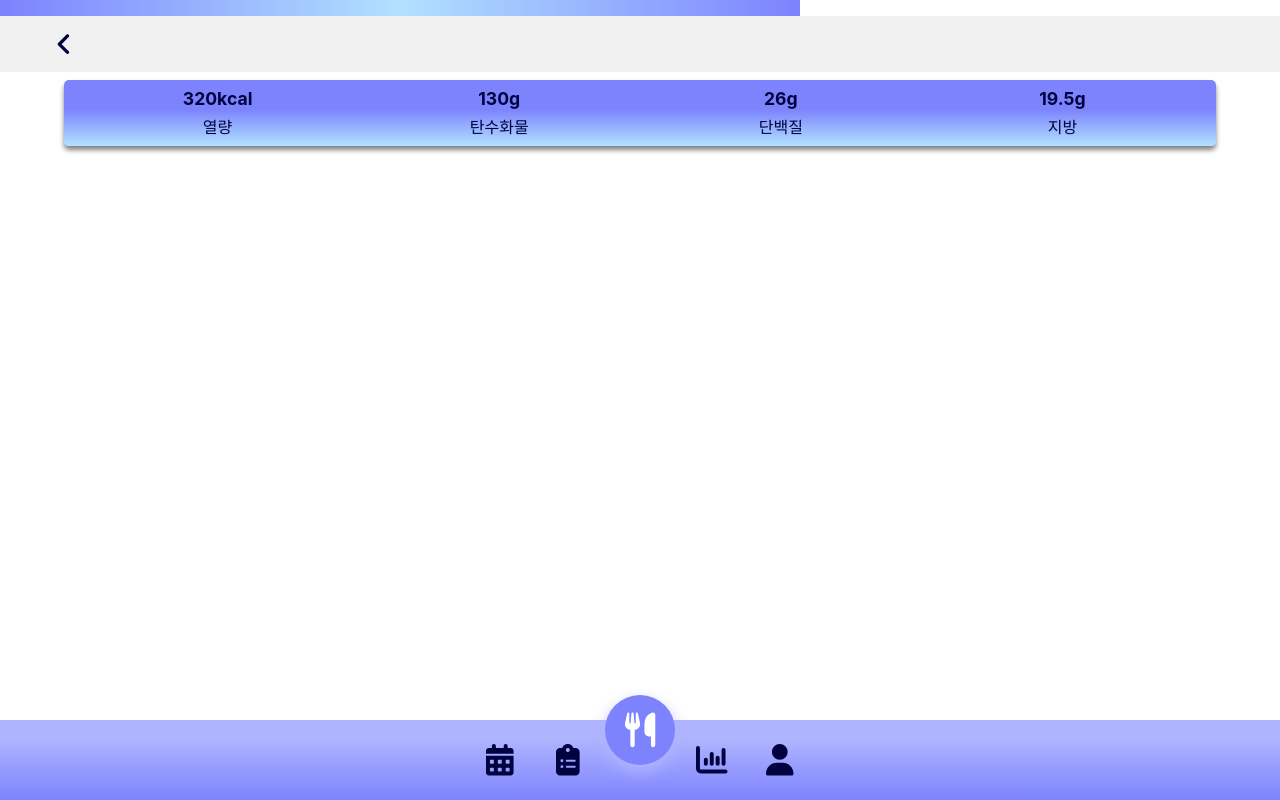
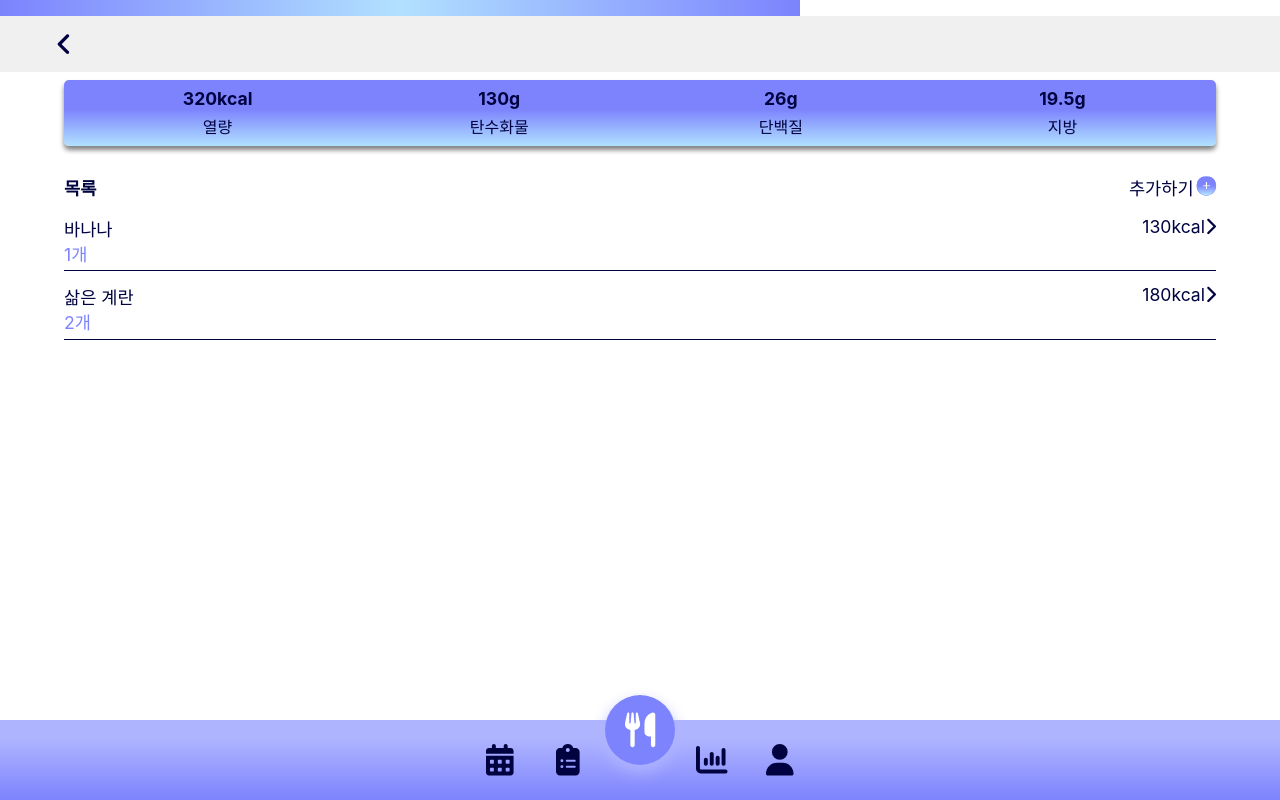
Before and after one commit to hallov012/Ease-EasyLose, a React (Create React App) app in the folder frontend/: page /main/meal/1 in a window 1280 px wide. Built offline with nearby package versions, Linux system fonts and the light colour scheme; a web font is replaced by a local one.

Commit message:
Feat: mainpage userFoodList template UserFoodList 템플릿

```diff
--- a/frontend/src/components/MainPage/MealCardItem/MealCardItem.js
+++ b/frontend/src/components/MainPage/MealCardItem/MealCardItem.js
@@ -12,7 +12,7 @@ function MealCardItem(props) {
     SNACK: "간식",
   }
   return (
-    <NavLink to={`/main/${props.meal.type}`}>
+    <NavLink to={`/main/meal/${props.meal.type}`}>
       <div className={`${classes.meal_item__box} box_shadow`}>
         <div className={classes.item__top}>
           <i className={`fa-solid ${data.icon}`}></i>
--- a/frontend/src/components/MainPage/MealCardList/MealCardList.js
+++ b/frontend/src/components/MainPage/MealCardList/MealCardList.js
@@ -9,7 +9,7 @@ function MealCardList() {
     { type: "DINNER", calorieSum: 0, icon: "fa-moon", percent: 0 },
     { type: "SNACK", calorieSum: 0, icon: "fa-cookie-bite", percent: 0 },
   ]
-  const mealCardList = meal.map((data) => <MealCardItem meal={data} />)
+  const mealCardList = meal.map((data, idx) => <MealCardItem meal={data} />)
   return <div className={classes.meal_card__area}>{mealCardList}</div>
 }
 export default MealCardList
--- /dev/null
+++ b/frontend/src/components/MainPage/UserFoodItem/UserFoodItem.js
@@ -0,0 +1,18 @@
+import classes from "./UserFoodItem.module.css"
+
+function UserFoodItem(props) {
+  const food = props.food
+  return (
+    <div className={classes.food_item}>
+      <div className={classes.top_area}>
+        <span>{food.name}</span>
+        <div className={classes.calorie_btn}>
+          <span>{food.calorie}kcal</span>
+          <i class="fa-solid fa-chevron-right"></i>
+        </div>
+      </div>
+      <div className={classes.food_cnt}>{food.cnt}개</div>
+    </div>
+  )
+}
+export default UserFoodItem
--- /dev/null
+++ b/frontend/src/components/MainPage/UserFoodItem/UserFoodItem.module.css
@@ -0,0 +1,18 @@
+.food_item {
+  display: flex;
+  flex-direction: column;
+  align-items: flex-start;
+  border-bottom: solid 1px;
+  margin-bottom: 0.5rem;
+  padding: 0.3rem 0;
+}
+
+.top_area {
+  width: 100%;
+  display: flex;
+  justify-content: space-between;
+}
+
+.food_cnt {
+  color: var(--main-color);
+}
--- /dev/null
+++ b/frontend/src/components/MainPage/UserFoodList/UserFoodList.js
@@ -0,0 +1,27 @@
+import classes from "./UserFoodList.module.css"
+import UserFoodItem from "../UserFoodItem/UserFoodItem"
+
+function UserFoodList() {
+  const foodList = [
+    { name: "바나나", calorie: 130, cnt: 1 },
+    { name: "삶은 계란", calorie: 180, cnt: 2 },
+  ]
+
+  const foodComponent = foodList.map((data, idx) => (
+    <UserFoodItem food={data} />
+  ))
+
+  return (
+    <div className={classes.user_food_box}>
+      <div className={classes.top_area}>
+        <span className={classes.box_name}>목록</span>
+        <div className={classes.add_btn}>
+          <span>추가하기</span>
+          <i class="fa-solid fa-circle-plus"></i>
+        </div>
+      </div>
+      <div className={classes.food_list_box}>{foodComponent}</div>
+    </div>
+  )
+}
+export default UserFoodList
--- /dev/null
+++ b/frontend/src/components/MainPage/UserFoodList/UserFoodList.module.css
@@ -0,0 +1,28 @@
+.top_area {
+  display: flex;
+  justify-content: space-between;
+  margin: 1.8rem 0 0.7rem;
+}
+
+.box_name {
+  font-weight: bold;
+  font-size: 1.1rem;
+}
+
+.add_btn {
+  display: flex;
+  align-items: center;
+}
+
+.add_btn i {
+  -webkit-text-stroke: 0.5px var(--main-color);
+  -webkit-background-clip: text;
+  -webkit-text-fill-color: transparent;
+  background-image: linear-gradient(
+    180deg,
+    var(--main-color) 44%,
+    var(--light-color) 88%
+  );
+  font-size: 1.2rem;
+  margin-left: 0.2rem;
+}
--- a/frontend/src/components/MainPage/pages/DailySummaryPage.js
+++ b/frontend/src/components/MainPage/pages/DailySummaryPage.js
@@ -1,9 +1,9 @@
+import TopNav from "../../TopNav/TopNav"
 import MealSelectBtnList from "../MealSelectBtnList/MealSelectBtnList"
 import NutrientChart from "../NutrientChart/NutrientChart"
 import NutrientProgressGraph from "../NutrientProgressGraph/NutrientProgressGraph"
 import NutrientProgressBox from "../NutrientProgressBox/NutrientProgressBox"
 import UserInfo from "../UserInfo/UserInfo"
-import TopNav from "../../TopNav/TopNav"
 
 import { useState } from "react"
 
--- a/frontend/src/components/MainPage/pages/MealSummaryPage.js
+++ b/frontend/src/components/MainPage/pages/MealSummaryPage.js
@@ -1,5 +1,6 @@
 import TopNav from "../../TopNav/TopNav"
 import MealNutrientInfo from "../MealNutrientInfo/MealNutrientInfo"
+import UserFoodList from "../UserFoodList/UserFoodList"
 
 import { useParams } from "react-router-dom"
 
@@ -12,7 +13,6 @@ function MealSummaryPage() {
     SNACK: "간식",
   }
   const mealtime = params.mealtime
-  console.log(meal[mealtime])
   return (
     <div>
       <div id="top_nav_area">
@@ -24,6 +24,7 @@ function MealSummaryPage() {
         }}
       >
         <MealNutrientInfo />
+        <UserFoodList />
       </div>
     </div>
   )
--- a/frontend/src/pages/MainPage.js
+++ b/frontend/src/pages/MainPage.js
@@ -12,10 +12,10 @@ function MainPage() {
       <Route path="/main" exact>
         <DailyDietPage setValue={(value) => setTartgetDate(value)} />
       </Route>
-      <Route path="/main/summary">
+      <Route path="/main/summary" exact>
         <DailySummaryPage date={targetDate} />
       </Route>
-      <Route path="/main/:mealtime">
+      <Route path="/main/meal/:mealtime">
         <MealSummaryPage />
       </Route>
     </div>
```
